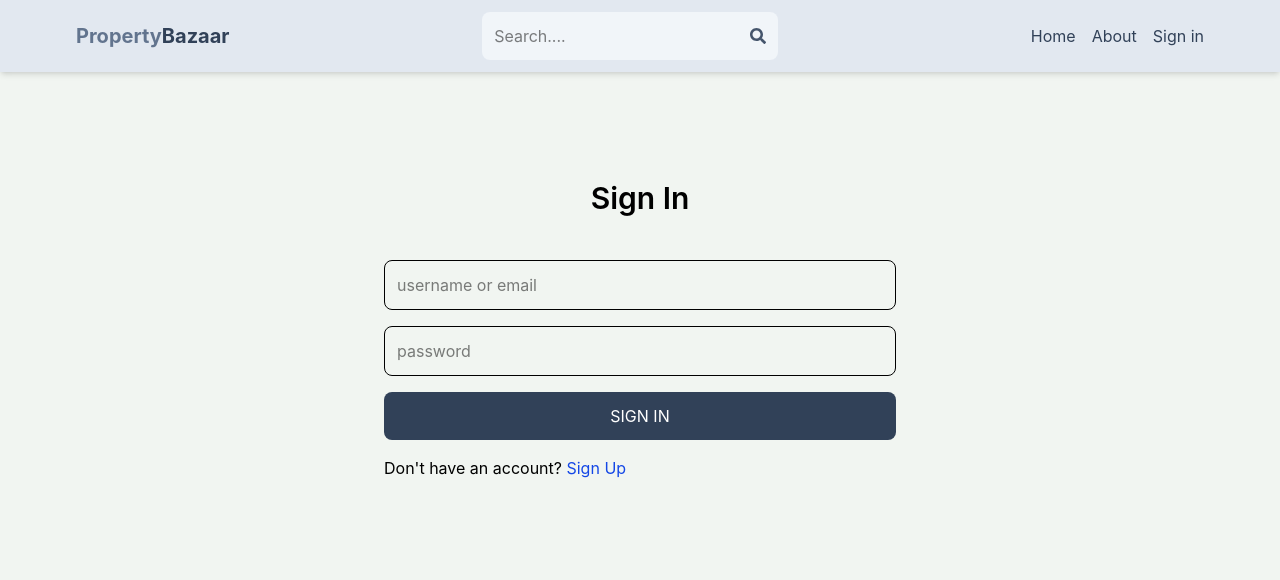
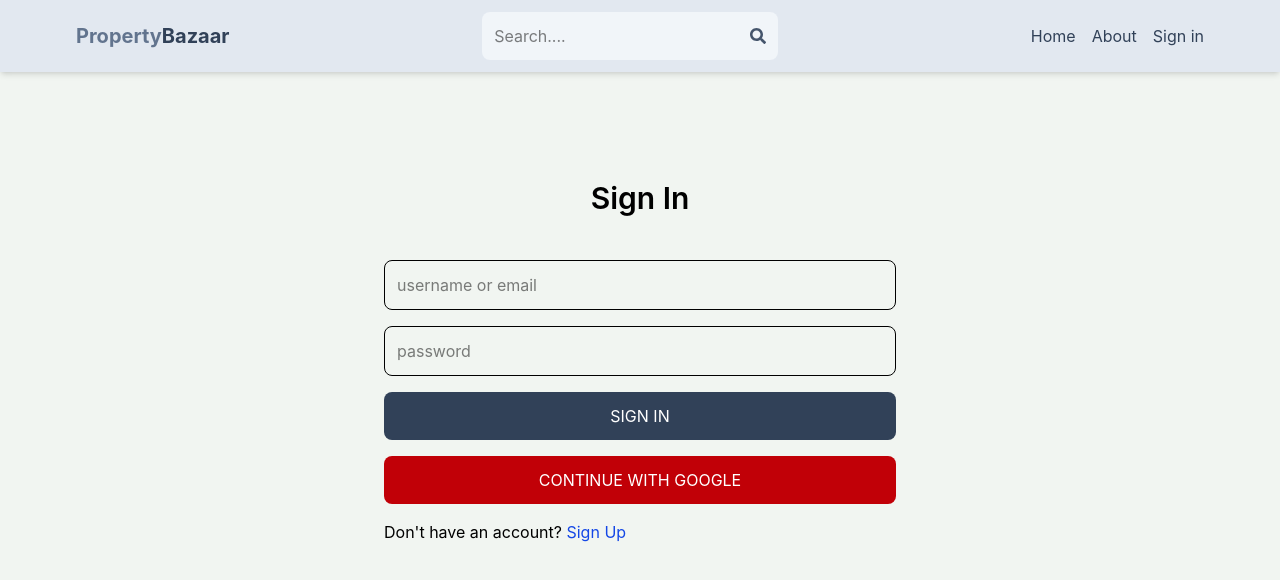
Before and after one commit to OmkeshJadhav/Real-Estate-Marketplace, a React (Vite) app in the folder client/: page /sign-in in a window 1280 px wide. Shown: the top 580 px of the page. Built offline with nearby package versions, Linux system fonts and the light colour scheme; no server answers.

Commit message:
feat: Google OAuth implemented for client side

```diff
--- a/client/package.json
+++ b/client/package.json
@@ -12,6 +12,7 @@
   "dependencies": {
     "@reduxjs/toolkit": "^2.12.0",
     "@tailwindcss/vite": "^4.3.0",
+    "firebase": "^12.15.0",
     "react": "^19.2.6",
     "react-dom": "^19.2.6",
     "react-icons": "^5.6.0",
--- /dev/null
+++ b/client/src/components/OAuth/OAuth.jsx
@@ -0,0 +1,47 @@
+import { getAuth, GoogleAuthProvider, signInWithPopup } from "firebase/auth"
+import { app } from "../../firebase";
+import {useDispatch} from 'react-redux'
+import { signInSuccess } from "../../redux/user/userSlice";
+
+const OAuth = () => {
+    const dispatch = useDispatch()
+
+    const handleGoogleClick = async () => {
+        try {
+            const provider = new GoogleAuthProvider();
+            const auth = getAuth(app);
+
+            const result = await signInWithPopup(auth, provider)
+
+            const res = await fetch('/auth/signIn/google', {
+                method: 'POST',
+                headers: {
+                    'Content-Type': 'application/json'
+                },
+                body: JSON.stringify({
+                    name: result.user.displayName,
+                    email: result.user.email,
+                    photo: result.user.photoURL
+                })
+            })
+
+            const data = await res.json()
+
+            dispatch(signInSuccess(data))
+        } catch (error) {
+            console.error('Failed to sign in with Google', error)
+        }
+    }
+
+    return (
+        <button
+            type="button"
+            onClick={handleGoogleClick}
+            className="bg-red-700 text-white p-3 rounded-lg uppercase hover:opacity-95"
+        >
+            Continue With Google
+        </button>
+    )
+}
+
+export default OAuth
--- /dev/null
+++ b/client/src/firebase.js
@@ -0,0 +1,21 @@
+// Import the functions you need from the SDKs you need
+import { initializeApp } from "firebase/app";
+import { getAnalytics } from "firebase/analytics";
+// TODO: Add SDKs for Firebase products that you want to use
+// https://firebase.google.com/docs/web/setup#available-libraries
+
+// Your web app's Firebase configuration
+// For Firebase JS SDK v7.20.0 and later, measurementId is optional
+const firebaseConfig = {
+    apiKey: import.meta.env.VITE_FIREBASE_API_KEY,
+    authDomain: "real-estate-marketplace-omkesh.firebaseapp.com",
+    projectId: "real-estate-marketplace-omkesh",
+    storageBucket: "real-estate-marketplace-omkesh.firebasestorage.app",
+    messagingSenderId: "441229268813",
+    appId: "1:441229268813:web:d8f9fbfd09da262abbc904",
+    measurementId: "G-GYC65B86PW"
+};
+
+// Initialize Firebase
+export const app = initializeApp(firebaseConfig);
+export const analytics = getAnalytics(app);
--- a/client/src/pages/SignIn.jsx
+++ b/client/src/pages/SignIn.jsx
@@ -2,6 +2,7 @@
 import { Link, useNavigate } from "react-router-dom"
 import { useDispatch, useSelector } from "react-redux"
 import { signInStart, signInSuccess, signInFailure, clearError } from "../redux/user/userSlice"
+import OAuth from "../components/OAuth/OAuth"
 
 const SignIn = () => {
     const [formData, setFormData] = useState({
@@ -96,6 +97,7 @@
                 >
                     {loading ? "Loading..." : "Sign In"}
                 </button>
+                <OAuth/>
             </form>
             {error ?
                 <div className="text-red-500">
--- a/client/src/pages/SignUp.jsx
+++ b/client/src/pages/SignUp.jsx
@@ -1,5 +1,6 @@
 import { useState } from "react"
 import { Link, useNavigate } from "react-router-dom"
+import OAuth from "../components/OAuth/OAuth";
 
 const SignUp = () => {
     const [formData, setFormData] = useState({
@@ -115,6 +116,7 @@
                 >
                     {loading ? "Loading....." : "Sign Up"}
                 </button>
+                <OAuth/>
             </form>
             <div className="flex gap-2 mt-5">
                 <p>Already have an account? </p>
```
Also changed, not shown: 1 other file (tests, documents, lock files or other folders).
